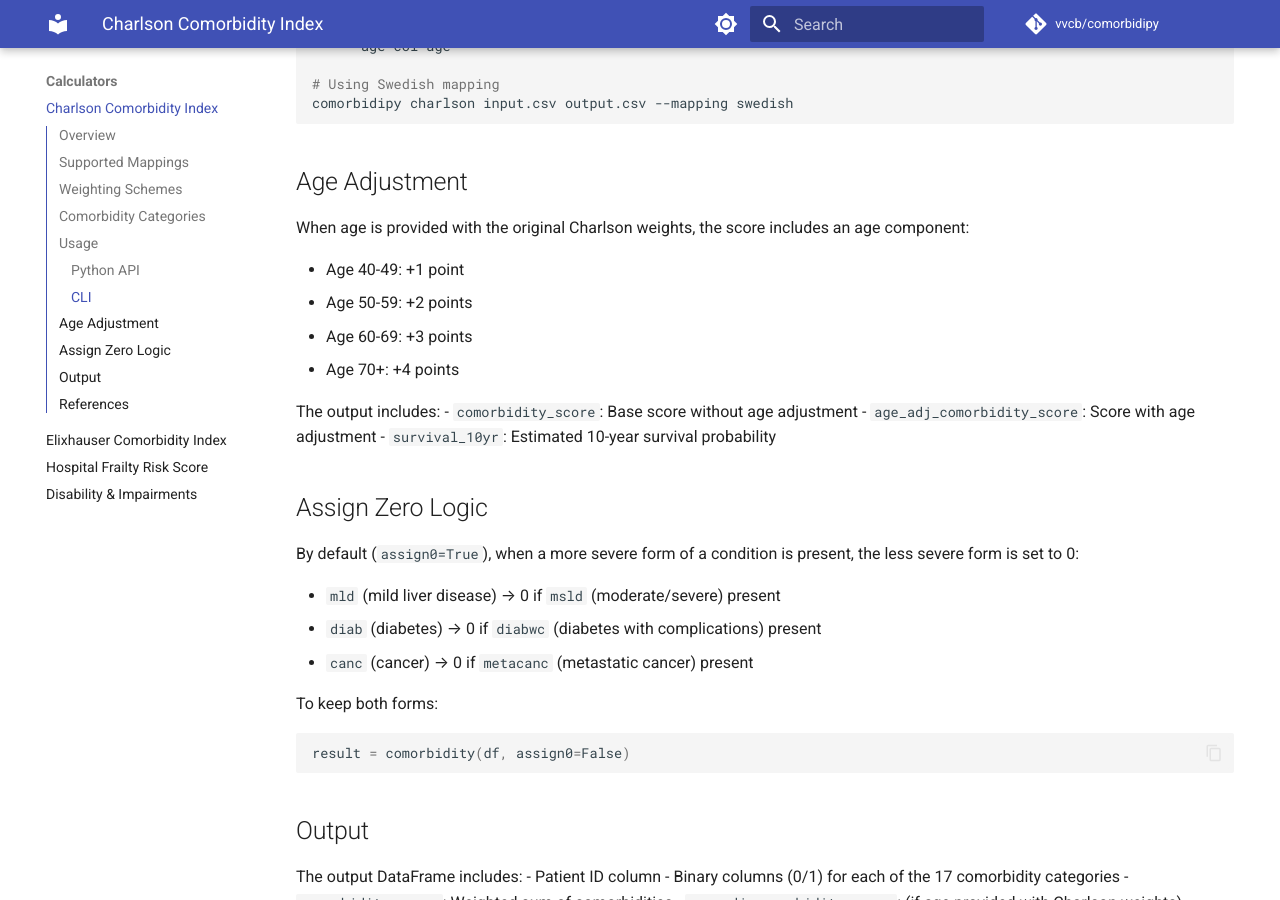
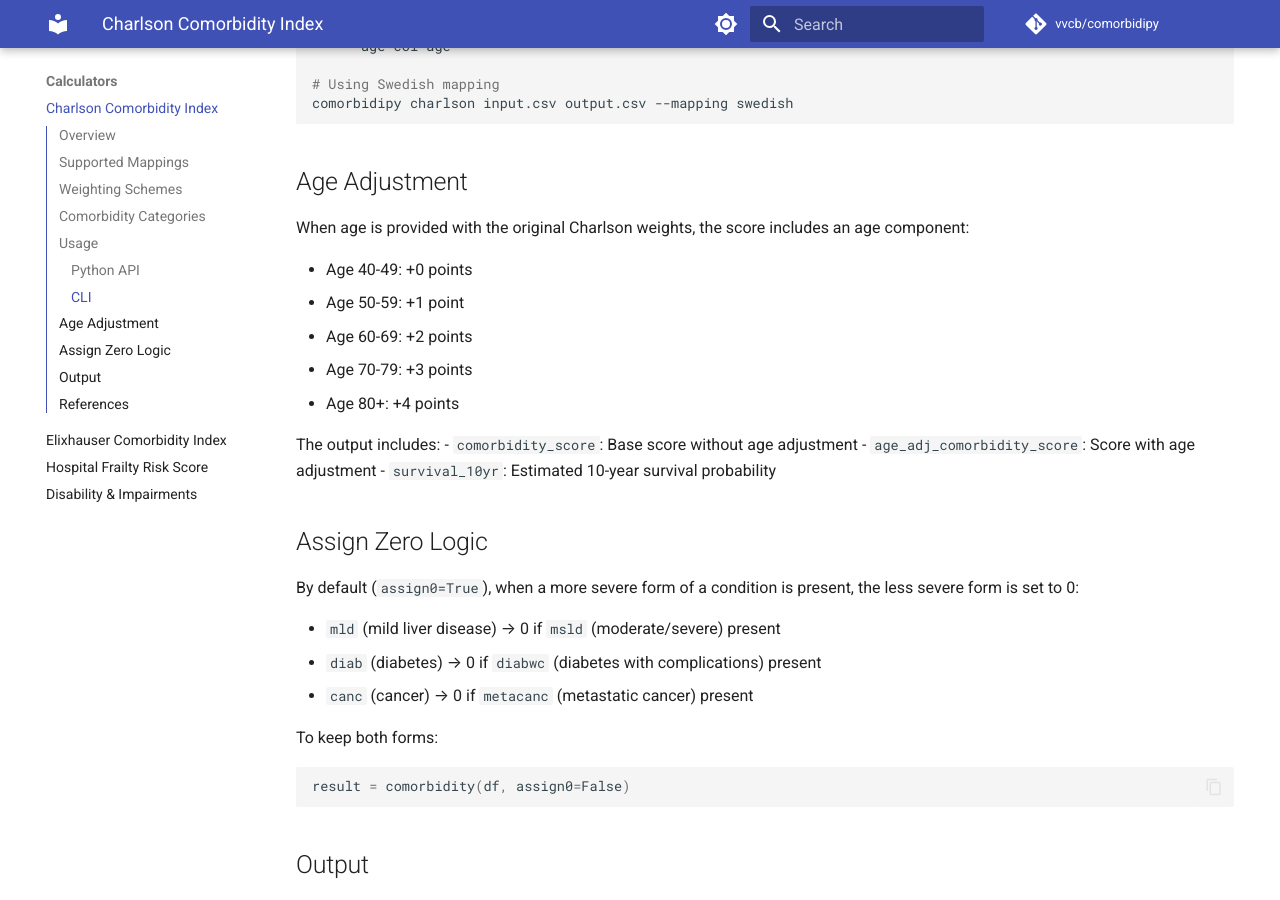
Before and after one commit to vvcb/comorbidipy, an MkDocs documentation site: the page built from docs/calculators/charlson.md, in a window 1280 px wide and 900 px high, scrolled down 3067 px. Built offline with MkDocs 1.6.1 and Material for MkDocs 9.7.7, drawn with Linux system fonts in a browser that asks for light colours; comment, search, counter and statistics services are not loaded.

Commit message:
Fix age adjustment documentation in charlson.md
Agent-Logs-Url: https://github.com/vvcb/comorbidipy/sessions/f5f403b0-962d-43e7-be20-7e6cce953532

Co-authored-by: vvcb <8311806+vvcb@users.noreply.github.com>

```diff
--- a/docs/calculators/charlson.md
+++ b/docs/calculators/charlson.md
@@ -110,10 +110,11 @@ comorbidipy charlson input.csv output.csv --mapping swedish
 
 When age is provided with the original Charlson weights, the score includes an age component:
 
-- Age 40-49: +1 point
-- Age 50-59: +2 points
-- Age 60-69: +3 points
-- Age 70+: +4 points
+- Age 40-49: +0 points
+- Age 50-59: +1 point
+- Age 60-69: +2 points
+- Age 70-79: +3 points
+- Age 80+: +4 points
 
 The output includes:
 - `comorbidity_score`: Base score without age adjustment
```
